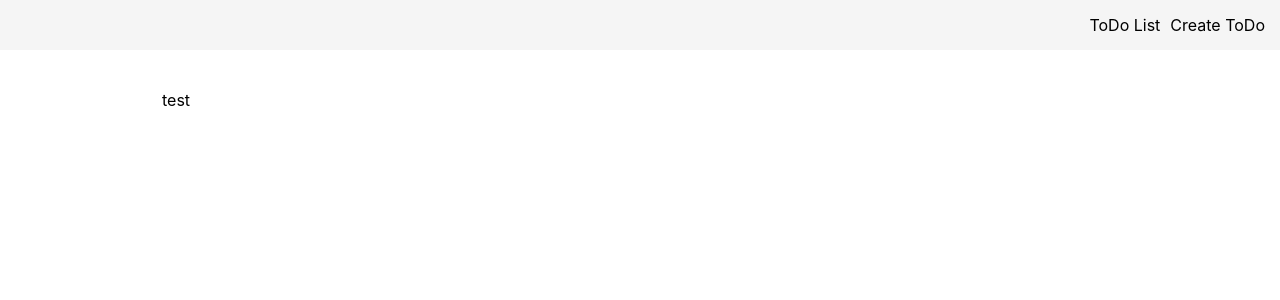
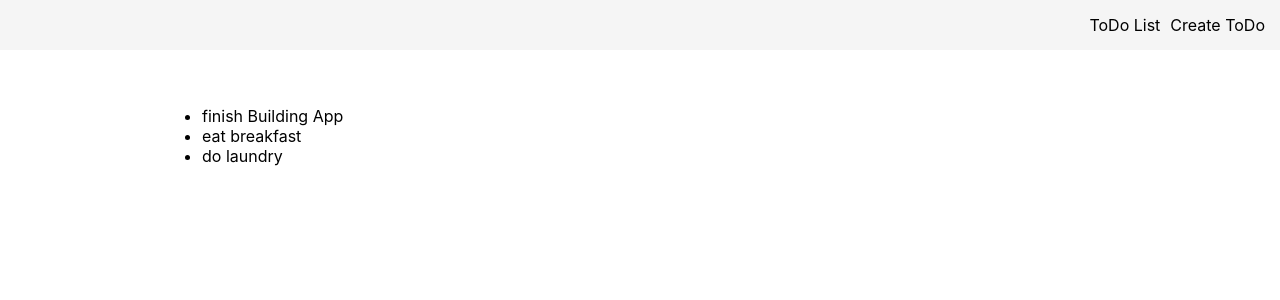
Before and after one commit to hankeliu2015/container-vs-presentational, a React (Create React App) app: page / in a window 1280 px wide. Shown: the top 300 px of the page. Built offline with nearby package versions, Linux system fonts and the light colour scheme.

Commit message:
Add default ToDo's and test display

```diff
--- a/src/App.js
+++ b/src/App.js
@@ -8,7 +8,7 @@ import TodoNew from './containers/todonew'
 
 class App extends Component {
   state = {
-    todos: []
+    todos: [{content: 'finish Building App', completed: true}, {content: 'eat breakfast', completed: false}, {content: 'do laundry', completed: false}]
   }
 
   render() {
--- a/src/components/todo.js
+++ b/src/components/todo.js
@@ -0,0 +1,9 @@
+import React, { Component } from 'react';
+
+class Todo extends Component {
+  render() {
+    return(<li>{this.props.content}</li>)
+  }
+}
+
+export default Todo;
--- a/src/containers/todolist.js
+++ b/src/containers/todolist.js
@@ -1,8 +1,11 @@
 import React, { Component } from 'react';
+import ToDo from '../components/todo'
 
 class TodoList extends Component {
   render() {
-    return(<div>test</div>)
+    let list = this.props.todos.map((todo, idx) => <ToDo key={idx+1} content={todo.content} completed={todo.completed}/>)
+
+    return(<div><ul>{list}</ul></div>)
   }
 }
 
```
